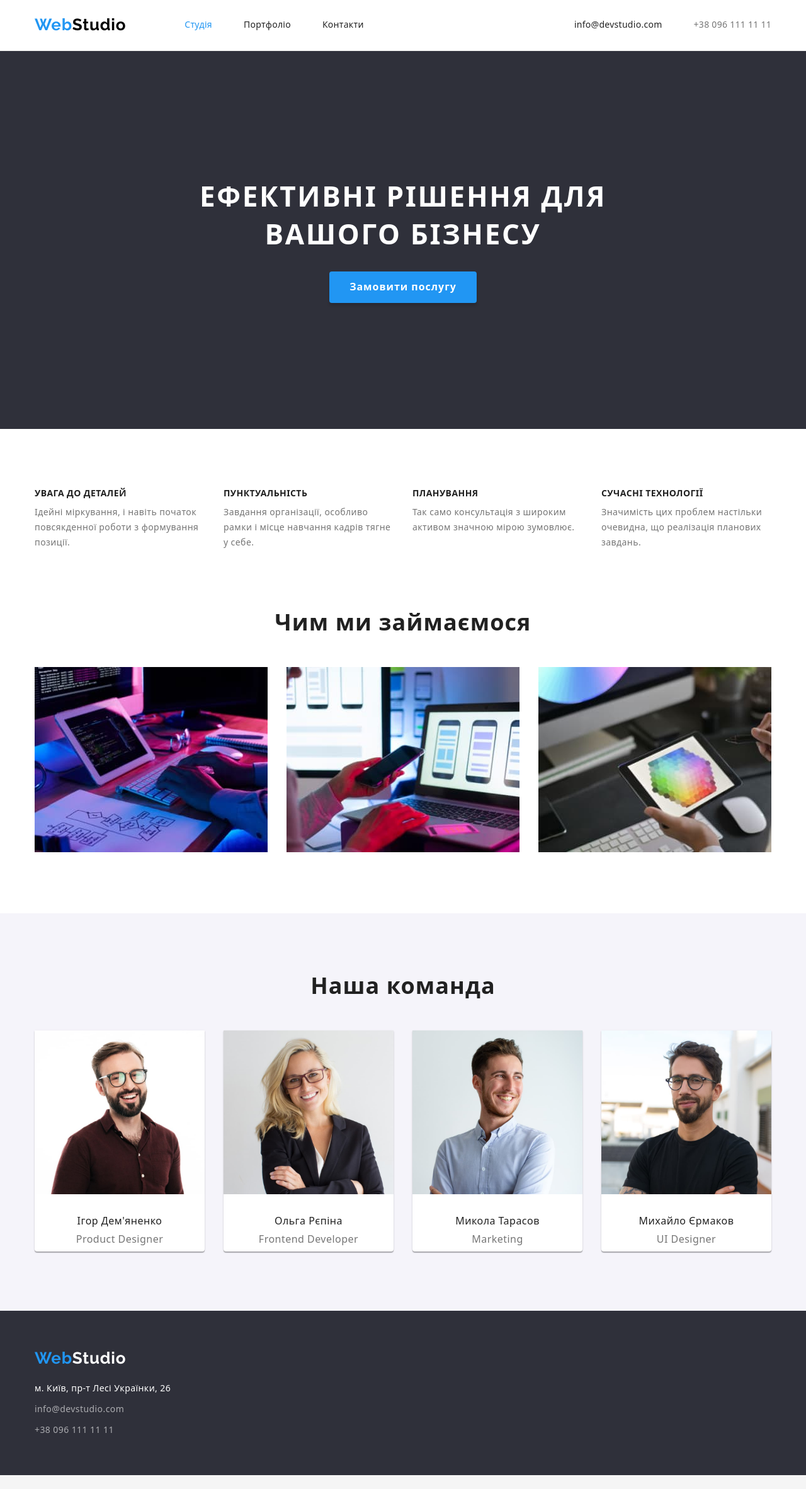
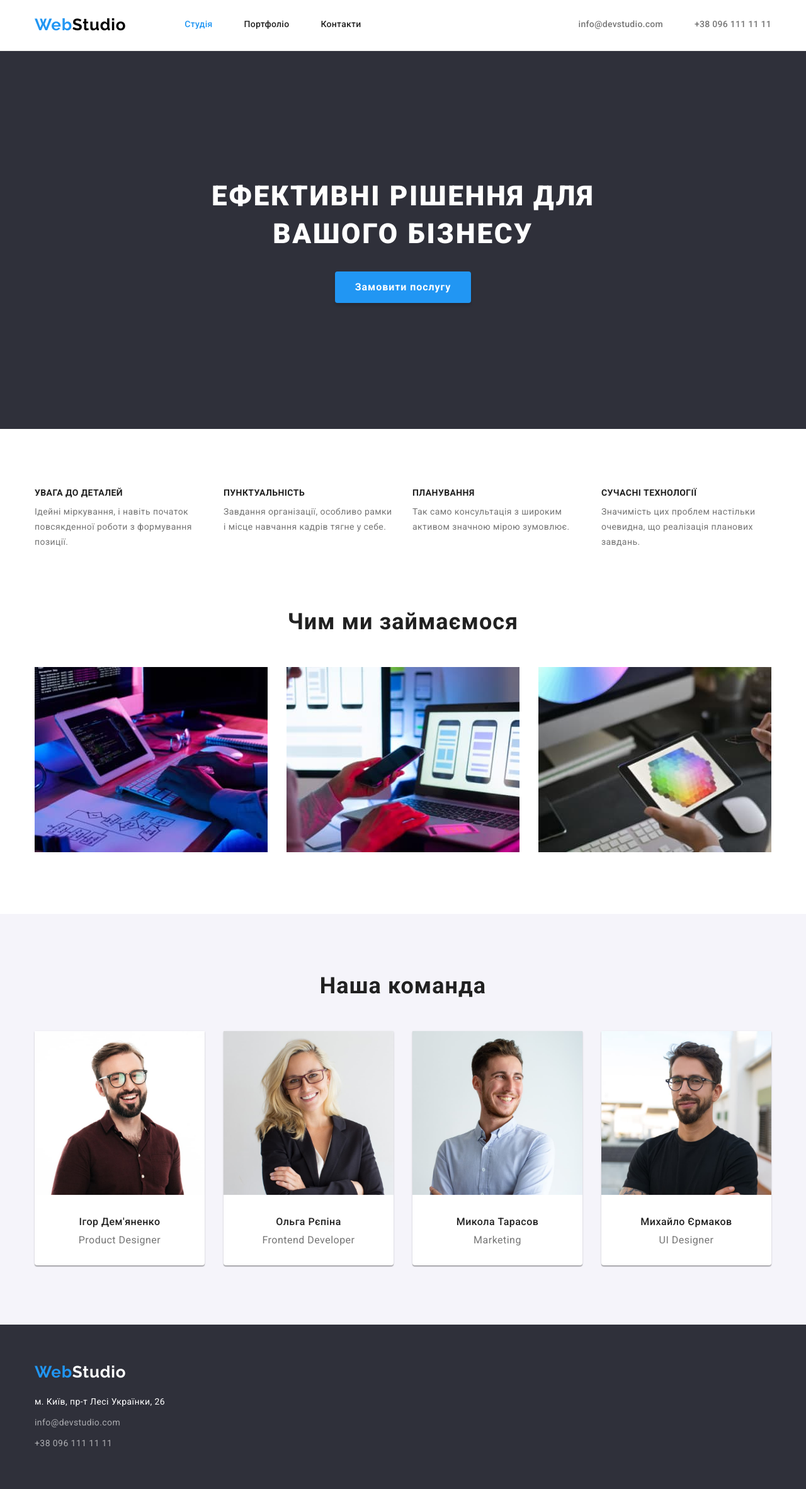
Before and after one commit to polrmn/goit-markup-hw-03, a plain HTML site: page index.html in a window 1280 px wide. Shown: the whole page at 63% size. Before the commit the page ends 2342 px from the top, so only its background shows below. Drawn offline with Linux system fonts and the light colour scheme.

Commit message:
block+flex 2.2

```diff
--- a/index.html
+++ b/index.html
@@ -4,8 +4,8 @@
     <meta charset="UTF-8" />
     <meta http-equiv="X-UA-Compatible" content="IE=edge" />
     <meta name="viewport" content="width=device-width, initial-scale=1.0" />
+    <link rel="stylesheet" href="styles/modern-normalize.css">
     <link rel="stylesheet" href="styles/styles.css">
-    <link rel="stylesheet" href="styles/modern-normalize.css">
     <link href="https://fonts.googleapis.com/css2?family=Raleway:wght@700&family=Roboto:wght@400;500;700;900&display=swap" rel="stylesheet">
     <title>Головна</title>
   </head>
--- a/styles/styles.css
+++ b/styles/styles.css
@@ -76,19 +76,18 @@ a:hover, a:active, a:focus {
     padding-top: 24px;
     padding-bottom: 25px;
     border-bottom: 1px solid #ECECEC;
-    margin: 0 auto;
 }
 .container {
-    display: flex;
     max-width: 1200px;
     width: 100%;
     margin: 0 auto;
     padding: 0 15px;
-    flex-wrap: wrap;
 }
 .header .container {
+    display: flex;
     gap: 50px;
     align-items: center;
+
 }
 
 .logo {
@@ -131,21 +130,25 @@ a:hover, a:active, a:focus {
     letter-spacing: 0.02em;
     color: var(--brand-color-text);
 }
-
+.mail-top,
 .tel-top {
     color: var(--brand-color-text);
 }
 
+/* .tel-top {
+    color: var(--brand-color-text);
+} */
+
 /* ШАПКА */
 .button-field {
-    display: flex;
-    justify-content: center;
+    /* display: flex;
+    justify-content: center; */
     /* width: 1600px; */
     background-color: var(--barnd-color-secondary);
     /* padding: 200px 0; */
-    margin: 0 auto;
 }
 .button-field .container {
+    display: flex;
     flex-direction: column;
     align-items: center;
     padding: 200px 15px;
@@ -182,11 +185,12 @@ a:hover, a:active, a:focus {
 
 .advantages {
     background-color: var(--brand-color-main);
+    padding: 94px 0;
 }
 .advantages .container {
     display: flex;
     justify-content: center;
-    padding: 94px 15px;
+    /* padding: 94px 15px; */
 }
 
 .advantages-list {
@@ -226,14 +230,16 @@ a:hover, a:active, a:focus {
     /* justify-content: center; */
     /* height: 480px; */
     background-color: var(--brand-color-main);
+    padding-bottom: 94px;
     /* padding-bottom: 94px; */
-    margin: 0 auto;
+    /* margin: 0 auto; */
 }
 .work .container {
-    margin: 0 auto;
+    display: flex;
+    /* margin: 0 auto; */
     justify-content: center;
     gap: 50px;
-    padding: 0 15px 94px;
+    /* padding-bottom: 94px; */
     flex-wrap: wrap;
 }
 
@@ -261,13 +267,13 @@ a:hover, a:active, a:focus {
     justify-content: center;
     background-color: var(--brand-color-third);
     margin: 0 auto;
+    padding: 94px 0;
 }
 .team .container {
     display: flex;
     flex-direction: column;
     justify-content: center;
     gap: 50px;
-    padding: 94px 15px;
 }
 .team-members {
     display: flex;
@@ -296,7 +302,7 @@ a:hover, a:active, a:focus {
     text-align: center;
     letter-spacing: 0.03em;
     color: var(--brand-color-text);
-    margin-bottom: 10px;
+    margin-bottom: 30px;
 }
 
 /* НИЖНІЙ КОЛОНТИТУЛ */
@@ -306,12 +312,14 @@ a:hover, a:active, a:focus {
     /* display: flex; */
     /* justify-content: center; */
     background-color: var(--barnd-color-secondary);
+    padding: 60px 0;
     /* padding: 60px 0; */
 }
 .footer .container {
+    display: flex;
     flex-direction: column;
     margin: 0 auto;
-    padding: 60px 15px;
+    /* padding: 60px 15px; */
     gap: 20px;
 }
 .logo-footer {
@@ -363,6 +371,7 @@ a:hover, a:active, a:focus {
 
 .portfolio-section {
     background-color: var(--brand-color-main);
+    padding: 94px 0;
     /* width: 1600px; */
     /* display: flex; */
     /* justify-content: center; */
@@ -370,8 +379,7 @@ a:hover, a:active, a:focus {
     /* background-color: #F5F5F5; */
 }
 .portfolio-section .container {
-    margin: 0 auto;
-    padding: 94px 15px;
+    display: flex;
     flex-direction: column;
     align-items: center;
     gap: 50px;
@@ -382,6 +390,7 @@ a:hover, a:active, a:focus {
     display: flex;
     gap: 8px;
     flex-wrap: wrap;
+    margin: 0 auto;
 }
 .filter {
     font-weight: 500;
@@ -391,6 +400,7 @@ a:hover, a:active, a:focus {
     letter-spacing: 0.03em;
     background-color: var(--brand-color-third);
     border-radius: 4px;
+
 }
 .filter:not(:first-child){
     padding: 6px 22px;
@@ -403,6 +413,9 @@ a:hover, a:active, a:focus {
 .filter:focus {
     background-color: var(--brand-color-activity);
     color: var(--brand-color-main);
+    box-shadow: 0px 3px 1px rgba(0, 0, 0, 0.1),
+                0px 1px 2px rgba(0, 0, 0, 0.08),
+                0px 2px 2px rgba(0, 0, 0, 0.12);
 }
 
 .projects {
@@ -418,6 +431,7 @@ gap: 30px;
     border-color: #EEEEEE;
     border-width: 1px;
     border-style: solid;
+    padding: 20px 24px;
 }
 
 /* .project-item:nth-child(3n+3) {
@@ -430,7 +444,7 @@ gap: 30px;
     line-height: 2;
     letter-spacing: 0.06em;
     margin-bottom: 4px;
-    margin-left: 24px;
+    /* margin-left: 24px; */
     /* text-align: left; */
 }
 
@@ -439,5 +453,5 @@ gap: 30px;
     line-height: 1.8;
     letter-spacing: 0.03em;
     color: var(--brand-color-text);
-    margin-left: 24px;
+    /* margin-left: 24px; */
 }
```
Also changed, not shown: potrfolio.html (+1 -0 lines).
